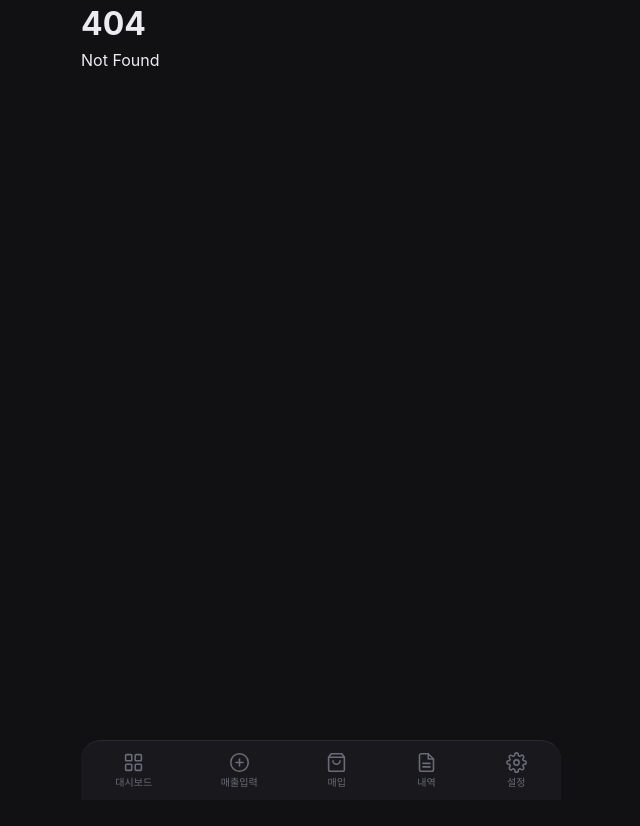
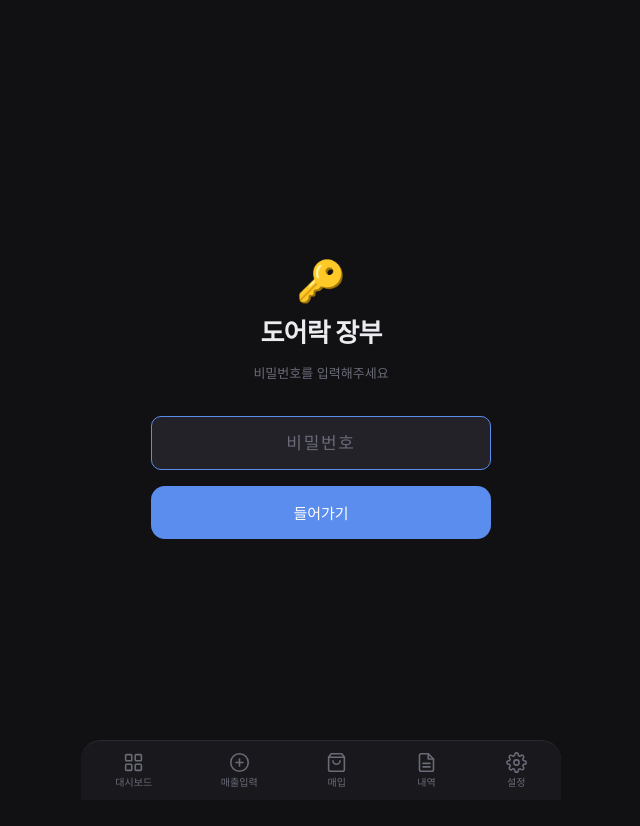
Before and after one commit to jachuri/doorlock, a SvelteKit app: page /login in a window 1280 px wide. Before the commit this address had no page. Shown: the top 826 px of the page, without its empty margins (319-959 px from the left). Before the commit the page ends 800 px from the top, so only its background shows below. Built offline with nearby package versions, Linux system fonts and the light colour scheme; a web font is replaced by a local one.

Commit message:
[기능]: 비밀번호 잠금 기능 추가 (서버사이드 인증)

```diff
--- /dev/null
+++ b/src/hooks.server.js
@@ -0,0 +1,30 @@
+import { redirect } from '@sveltejs/kit';
+
+/** @type {import('@sveltejs/kit').Handle} */
+export async function handle({ event, resolve }) {
+  const { pathname } = event.url;
+
+  // 로그인 페이지와 인증 API는 항상 접근 허용
+  if (pathname === '/login' || pathname === '/api/auth') {
+    return resolve(event);
+  }
+
+  // 정적 파일은 통과
+  if (
+    pathname.startsWith('/_app') ||
+    pathname.startsWith('/favicon') ||
+    pathname.startsWith('/icon-') ||
+    pathname.startsWith('/manifest') ||
+    pathname.startsWith('/robots')
+  ) {
+    return resolve(event);
+  }
+
+  // 인증 쿠키 확인
+  const auth = event.cookies.get('auth');
+  if (auth !== 'authenticated') {
+    throw redirect(302, '/login');
+  }
+
+  return resolve(event);
+}
--- /dev/null
+++ b/src/routes/api/auth/+server.js
@@ -0,0 +1,22 @@
+import { json } from '@sveltejs/kit';
+
+/** @type {import('./$types').RequestHandler} */
+export async function POST({ request, cookies }) {
+  const { password } = await request.json();
+  const appPassword = process.env.APP_PASSWORD || 'doorlock1234';
+
+  if (password === appPassword) {
+    // 인증 성공 — 7일 유효 쿠키 설정
+    cookies.set('auth', 'authenticated', {
+      path: '/',
+      httpOnly: true,
+      secure: true,
+      sameSite: 'lax',
+      maxAge: 60 * 60 * 24 * 7 // 7일
+    });
+
+    return json({ success: true });
+  }
+
+  return json({ success: false, message: '비밀번호가 틀렸습니다' }, { status: 401 });
+}
--- /dev/null
+++ b/src/routes/login/+layout.svelte
@@ -0,0 +1,7 @@
+<script>
+  import '../../app.css';
+
+  let { children } = $props();
+</script>
+
+{@render children()}
--- /dev/null
+++ b/src/routes/login/+page.svelte
@@ -0,0 +1,138 @@
+<script>
+  let password = $state('');
+  let error = $state('');
+  let loading = $state(false);
+
+  async function handleLogin(e) {
+    e.preventDefault();
+    if (!password.trim()) {
+      error = '비밀번호를 입력해주세요';
+      return;
+    }
+
+    loading = true;
+    error = '';
+
+    try {
+      const res = await fetch('/api/auth', {
+        method: 'POST',
+        headers: { 'Content-Type': 'application/json' },
+        body: JSON.stringify({ password: password.trim() })
+      });
+
+      if (res.ok) {
+        // 인증 성공 → 메인으로 이동
+        window.location.href = '/';
+      } else {
+        error = '비밀번호가 틀렸습니다';
+        password = '';
+      }
+    } catch {
+      error = '서버 오류가 발생했습니다';
+    } finally {
+      loading = false;
+    }
+  }
+</script>
+
+<svelte:head>
+  <title>로그인 — 도어락 장부</title>
+</svelte:head>
+
+<div class="login-page">
+  <div class="login-card">
+    <div class="login-header">
+      <span class="login-icon">🔑</span>
+      <h1>도어락 장부</h1>
+      <p>비밀번호를 입력해주세요</p>
+    </div>
+
+    <form class="login-form" onsubmit={handleLogin}>
+      <div class="input-group">
+        <input
+          type="password"
+          class="input-field password-input"
+          placeholder="비밀번호"
+          bind:value={password}
+          autocomplete="current-password"
+          autofocus
+        />
+      </div>
+
+      {#if error}
+        <p class="error-msg">{error}</p>
+      {/if}
+
+      <button type="submit" class="btn btn-primary btn-lg btn-block" disabled={loading}>
+        {loading ? '확인 중...' : '들어가기'}
+      </button>
+    </form>
+  </div>
+</div>
+
+<style>
+  .login-page {
+    min-height: 100dvh;
+    display: flex;
+    align-items: center;
+    justify-content: center;
+    padding: var(--space-5);
+    background: var(--bg-base);
+  }
+
+  .login-card {
+    width: 100%;
+    max-width: 340px;
+    display: flex;
+    flex-direction: column;
+    gap: var(--space-8);
+  }
+
+  .login-header {
+    display: flex;
+    flex-direction: column;
+    align-items: center;
+    gap: var(--space-3);
+    text-align: center;
+  }
+
+  .login-icon {
+    font-size: 40px;
+    line-height: 1;
+  }
+
+  .login-header h1 {
+    font-size: var(--text-2xl);
+    font-weight: var(--weight-bold);
+    letter-spacing: -0.03em;
+  }
+
+  .login-header p {
+    font-size: var(--text-sm);
+    color: var(--text-tertiary);
+  }
+
+  .login-form {
+    display: flex;
+    flex-direction: column;
+    gap: var(--space-4);
+  }
+
+  .password-input {
+    text-align: center;
+    font-size: var(--text-lg);
+    letter-spacing: 0.1em;
+    padding: var(--space-4);
+  }
+
+  .error-msg {
+    text-align: center;
+    font-size: var(--text-sm);
+    color: var(--negative);
+  }
+
+  .btn:disabled {
+    opacity: 0.5;
+    cursor: not-allowed;
+  }
+</style>
```
